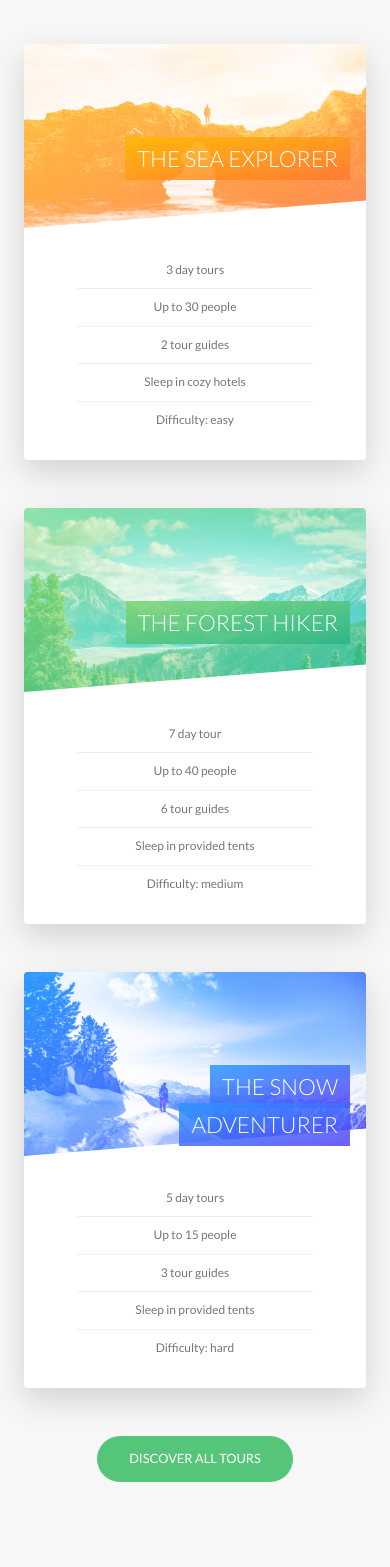
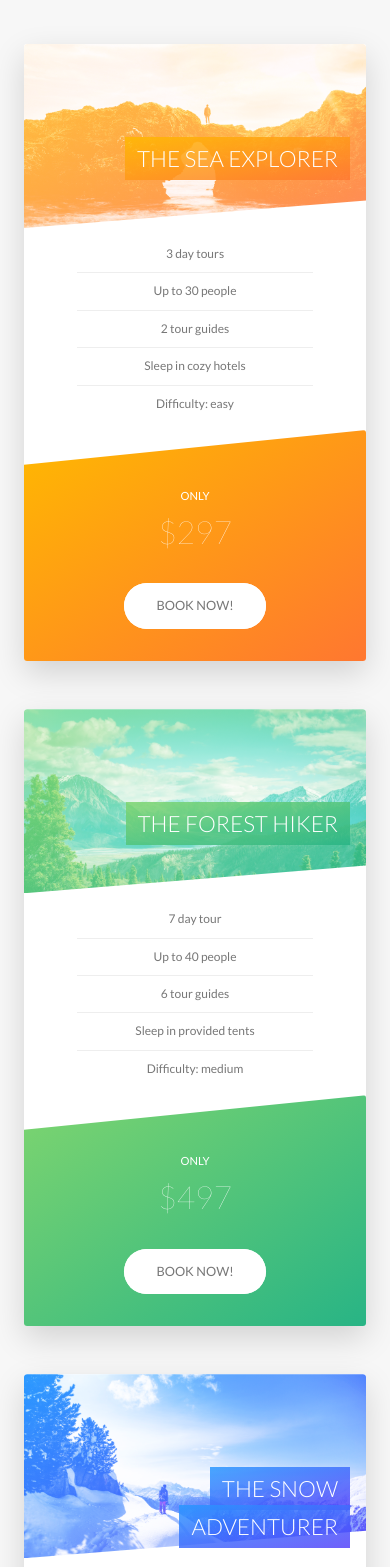
Before and after one commit to Tyler-Pritchard/SASS-template, a PHP site: page / in a window 390 px wide. Shown: the part 2604-4171 px from the top of the page. Run offline with PHP 8.4, Linux system fonts and the light colour scheme.

Commit message:
cards render mobile

```diff
--- a/css/style.css
+++ b/css/style.css
@@ -333,6 +333,34 @@ body {
   .card__price-value {
     font-size: 6rem;
     font-weight: 100; }
+  @media (max-width: 56.25em) {
+    .card {
+      height: auto;
+      border-radius: 3px;
+      background-color: #fff;
+      box-shadow: 0 1.5rem 4rem rgba(0, 0, 0, 0.15); }
+      .card__side {
+        height: auto;
+        position: relative;
+        box-shadow: none; }
+        .card__side--back {
+          transform: rotateY(0);
+          clip-path: polygon(0 15%, 100% 0, 100% 100%, 0% 100%); }
+      .card:hover .card__side--front {
+        transform: rotateY(0); }
+      .card__details {
+        padding: 1rem 3rem; }
+      .card__cta {
+        position: relative;
+        top: 0%;
+        left: 0;
+        transform: translate(0);
+        width: 100%;
+        padding: 7rem 4rem 4rem 4rem; }
+      .card__price-box {
+        margin-bottom: 3rem; }
+      .card__price-value {
+        font-size: 4rem; } }
 
 .composition {
   position: relative; }
--- a/sass/components/_card.scss
+++ b/sass/components/_card.scss
@@ -54,7 +54,6 @@
         border-top-left-radius: 3px;
         border-top-right-radius: 3px;
 
-
         &--1 {
             background-image: linear-gradient(to right bottom, $color-secondary-light, $color-secondary-dark), url(../img/nat-5.jpg);
         }
@@ -84,7 +83,6 @@
         padding: 1rem 1.5rem;
         box-decoration-break: clone;
         -webkit-box-decoration-break: clone;
-
 
         &--1 {
             background-image: linear-gradient(to right bottom, rgba($color-secondary-light, .85), rgba($color-secondary-dark, .85))
@@ -143,4 +141,47 @@
         font-size: 6rem;
         font-weight: 100;
     }
+
+    @include respond(tab-port) {
+        height: auto;
+        border-radius: 3px;
+        background-color: $color-white;
+        box-shadow: 0 1.5rem 4rem rgba($color-black, .15);
+
+        &__side {
+            height: auto;
+            position: relative;
+            box-shadow: none;
+
+            &--back {
+                transform: rotateY(0);
+                clip-path: polygon(0 15%, 100% 0, 100% 100%, 0% 100%);
+            }
+        }
+
+        &:hover &__side--front {
+            transform: rotateY(0);
+        }
+
+        &__details {
+            padding: 1rem 3rem;
+        }
+
+        &__cta {
+            position: relative;
+            top: 0%;
+            left: 0;
+            transform: translate(0);
+            width: 100%;
+            padding: 7rem 4rem 4rem 4rem;
+        }
+
+        &__price-box {
+            margin-bottom: 3rem;
+        }
+
+        &__price-value {
+            font-size: 4rem;
+        }
+    }
 }
```
